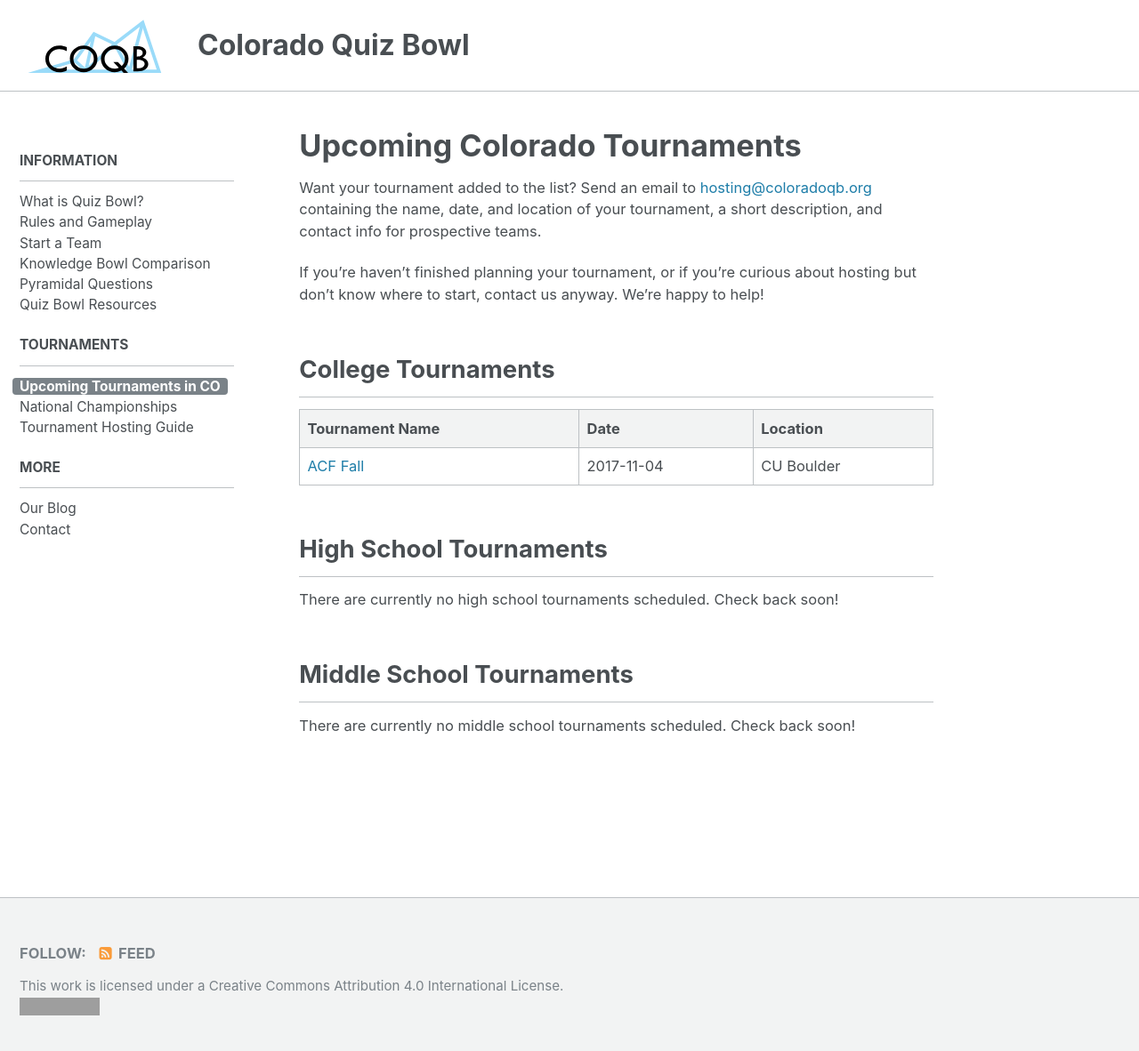
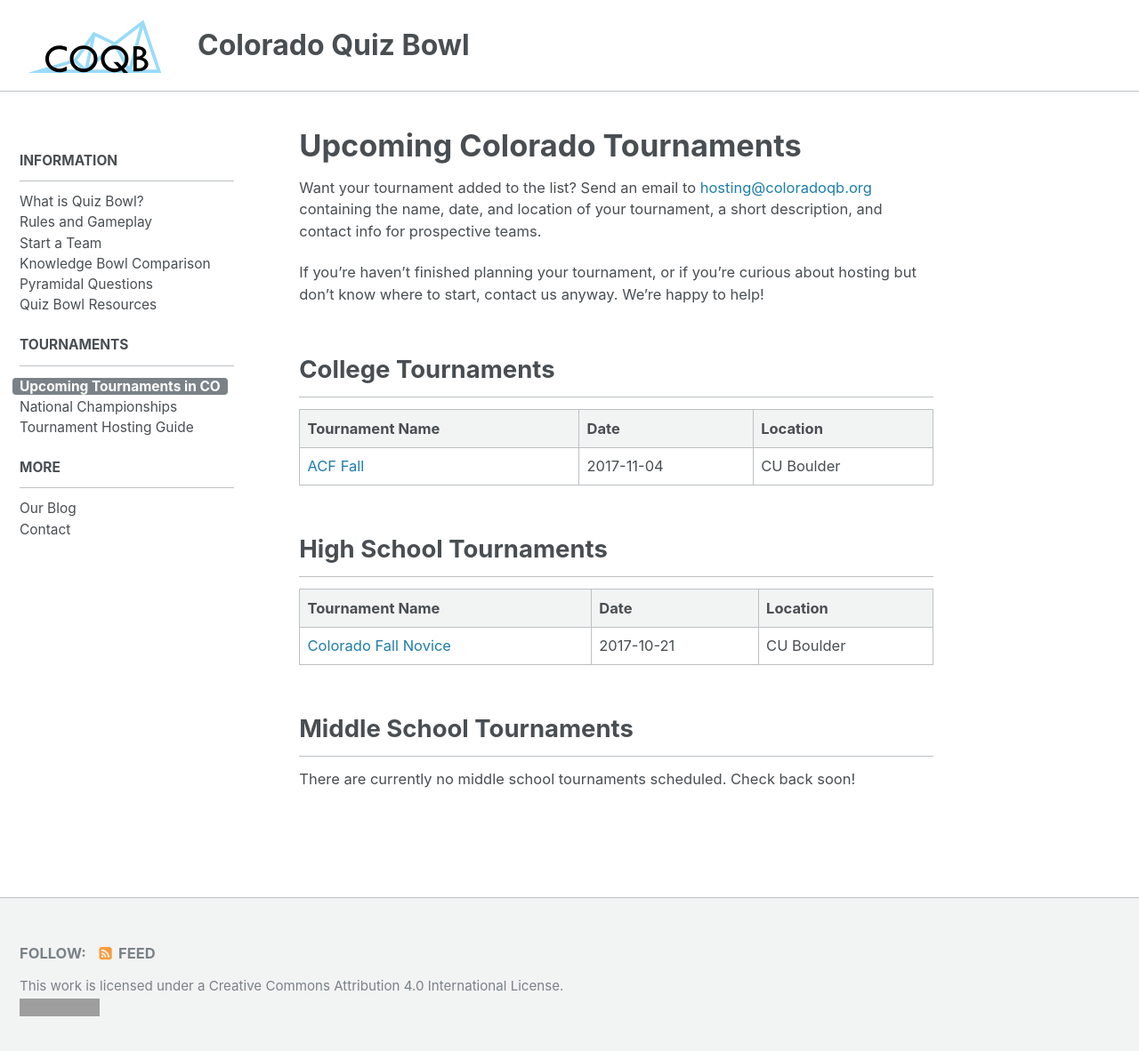
Before and after one commit to matt2718/colorado-qb, a Jekyll site: the page built from _pages/tournaments/upcoming.md, in a window 1280 px wide and 1187 px high. Shown: the top 1182 px of the window at 89% size. Built offline with Jekyll 4.4.1, drawn with Linux system fonts in a browser that asks for light colours; grey boxes are pictures that could not be loaded.

Commit message:
Added CFNT announcement

```diff
--- a/_pages/tournaments/upcoming.md
+++ b/_pages/tournaments/upcoming.md
@@ -19,13 +19,9 @@
 
 ## High School Tournaments
 
-There are currently no high school tournaments scheduled. Check back soon!
-{% comment %}
 | Tournament Name   | Date       | Location         |
 | ----------------- | ---------- | ---------------- |
-| Novice tournament | 2017-10-07 | CU Boulder       |
-| Potato III        | 2017-12-25 | Some high school |
-{% endcomment %}
+| [Colorado Fall Novice](http://www.hsquizbowl.org/forums/viewtopic.php?f=1&t=20412) | 2017-10-21 | CU Boulder |
 
 ## Middle School Tournaments
 
```
